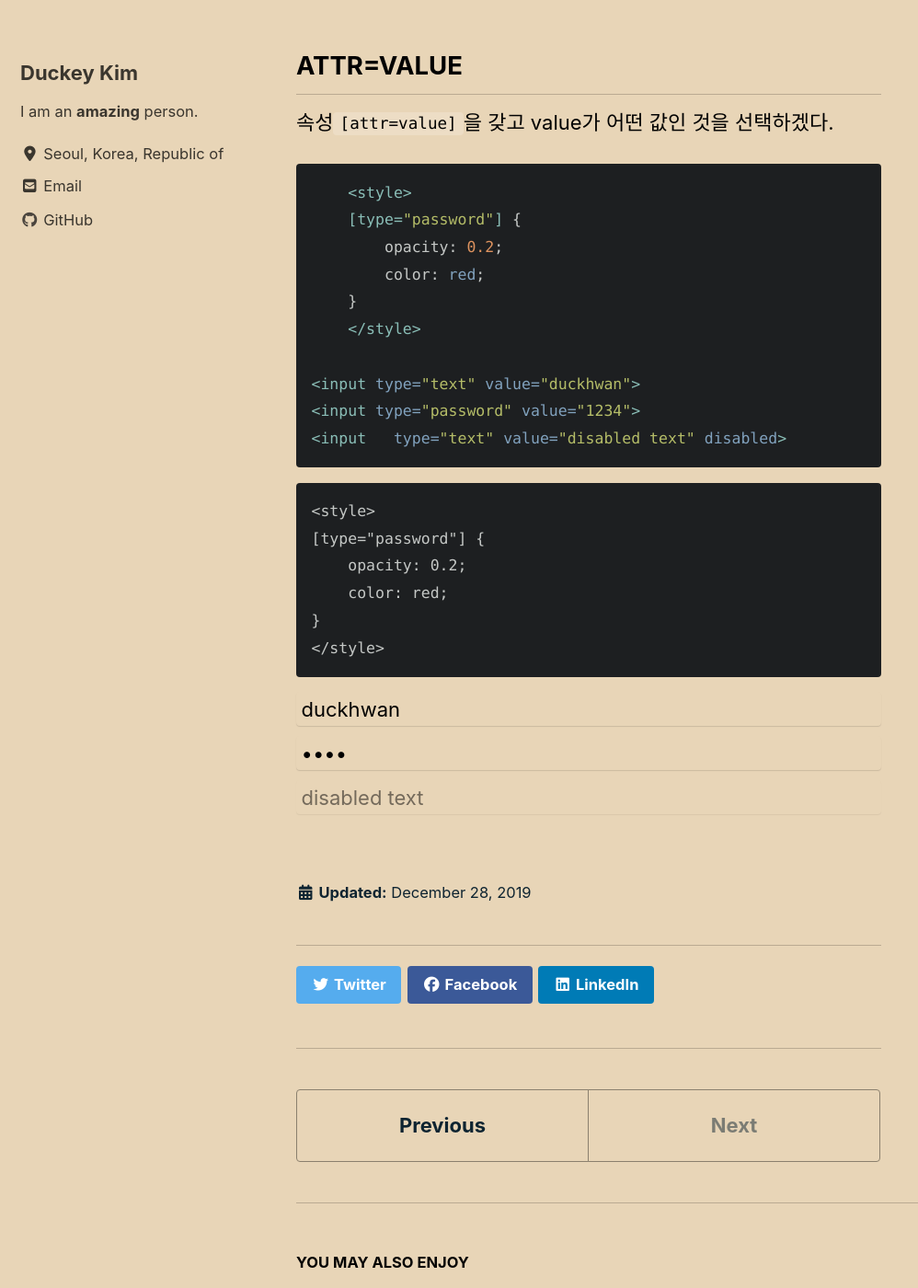
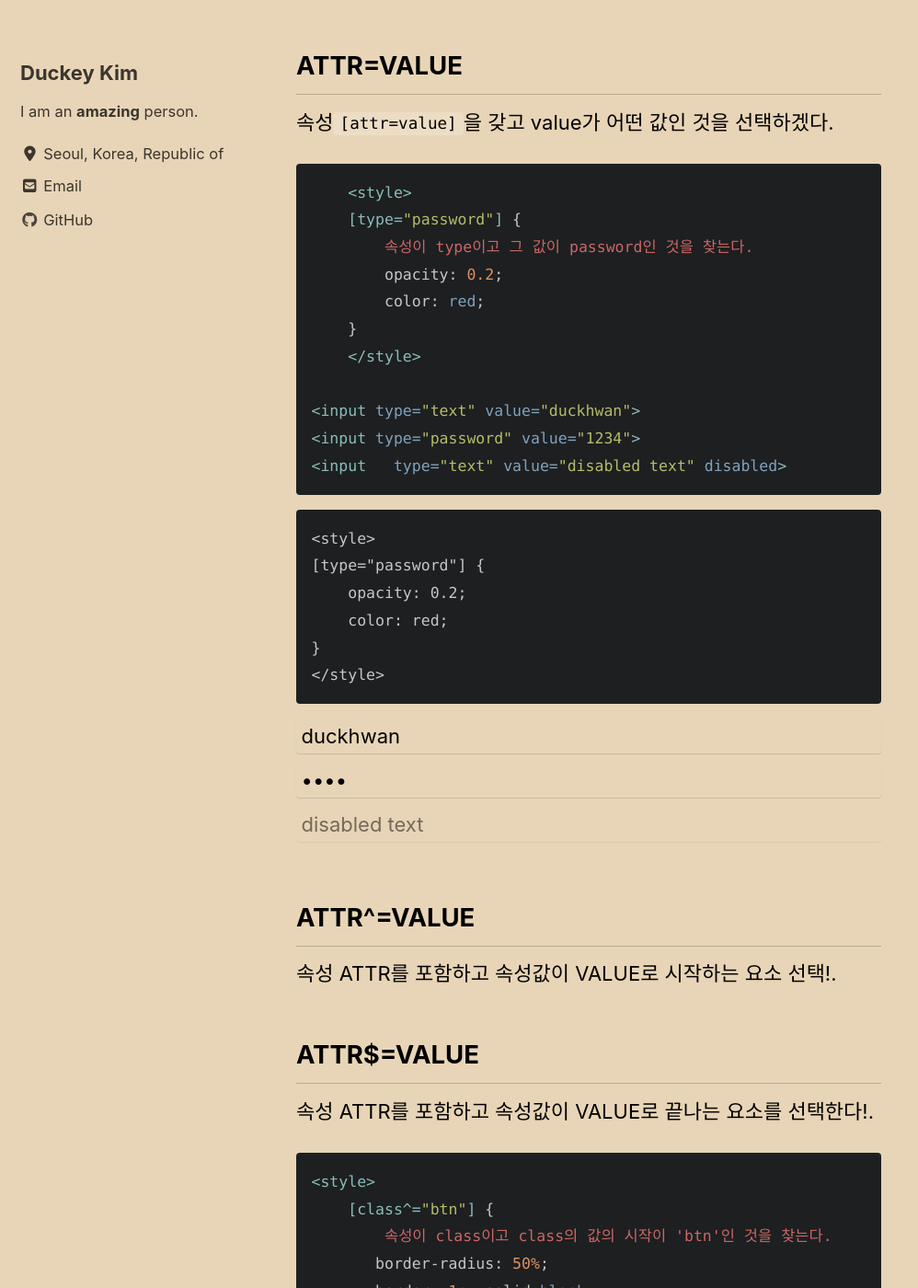
Before and after one commit to duckey-kim/duckey-kim.github.io, a Jekyll site: the page built from _posts/2019-12-28-2-CSS속성선택자.md, in a window 1280 px wide and 1400 px high, scrolled down 484 px. Shown: the whole window at 92% size, without its empty margins (0-998 px from the left). Built offline with Jekyll 4.4.1, drawn with Linux system fonts in a browser that asks for light colours; cached includes are drawn as plain includes; nearby versions of some CDN libraries; some of the changed text lies outside the part shown.

Commit message:
Update 2019-12-28-2-CSS속성선택자.md
atrributes selector
[attr]
[attr^=value]
[attr=value]
[attr$=value]

````diff
--- a/_posts/2019-12-28-2-CSS속성선택자.md
+++ b/_posts/2019-12-28-2-CSS속성선택자.md
@@ -9,6 +9,7 @@
 ```html
     <style>
     [type="password"] {
+        속성이 type이고 그 값이 password인 것을 찾는다.
         opacity: 0.2;
         color: red;
     }
@@ -28,3 +29,50 @@
 <input type="text" value="duckhwan">
 <input type="password" value="1234">
 <input   type="text" value="disabled text" disabled>
+
+## ATTR^=VALUE
+속성 ATTR를 포함하고 속성값이 VALUE로 시작하는 요소 선택!.
+## ATTR$=VALUE
+속성 ATTR를 포함하고 속성값이 VALUE로 끝나는 요소를 선택한다!.
+```html
+<style>
+    [class^="btn"] {
+        속성이 class이고 class의 값의 시작이 'btn'인 것을 찾는다.
+       border-radius: 50%;
+       border: 1px solid black;
+    }
+    [class$="danger"]{
+        속성의 값이 class이고 class의 마지막이 'danger'인 것을 찾는다.
+        color: blueviolet;
+    }
+    [class$=success]{
+        속성의 값이 class이고 그 값의 마지막이 'success'인 것을 찾는다.
+        color: brown;
+    }
+
+
+    </style>
+
+<button class="btn-success">Success</button>
+<button class="btn-danger">Danger</button>
+<button>Normal</button>
+```
+<style>
+    [class^="btn"] {
+
+       border-radius: 30%;
+       border: 1px solid black;
+    }
+    [class$="danger"]{
+        color: blueviolet;
+    }
+    [class$=success]{
+        color: brown;
+    }
+
+
+    </style>
+
+<button class="btn-success">Success</button>
+<button class="btn-danger">Danger</button>
+<button>Normal</button>
````
